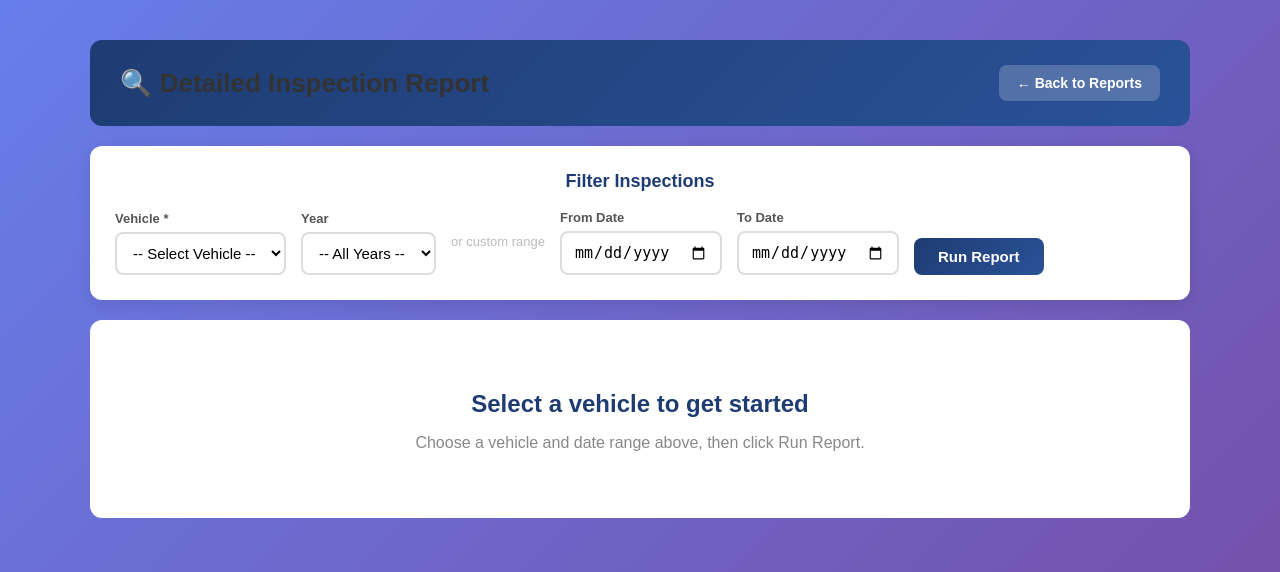
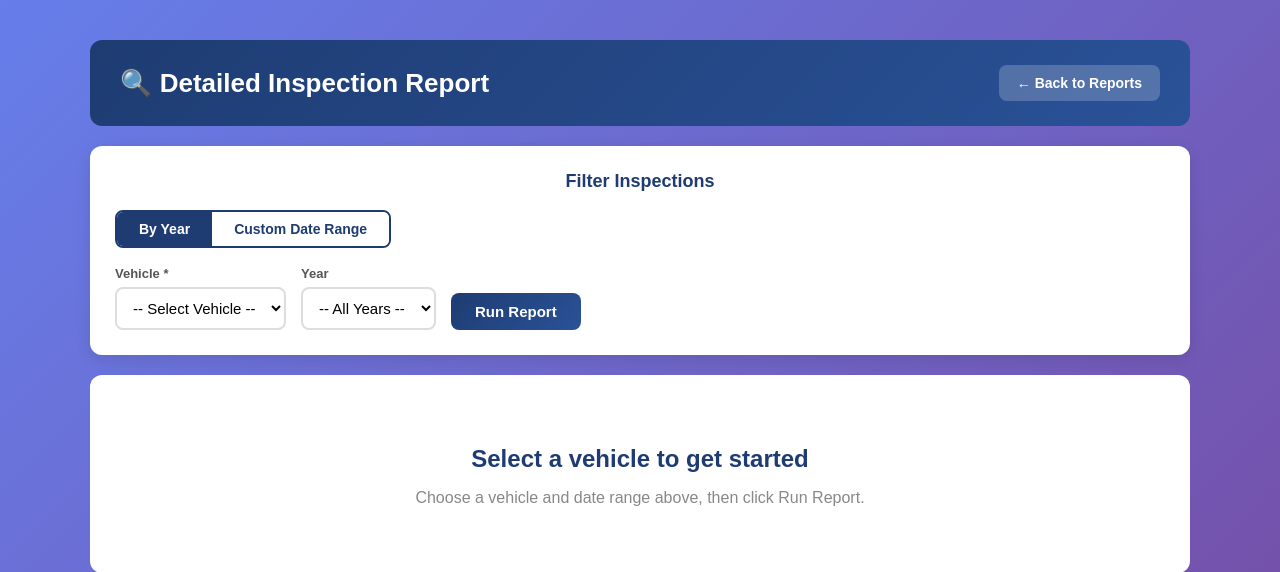
Before and after one commit to mbyrdLCS/Fire-Department-Management-System, a Flask app: page /reports/vehicle-inspections/detail-view in a window 1280 px wide. Shown: the top 572 px of the page. Run offline with Flask 2, Linux system fonts and the light colour scheme; the visitor is signed in with stand-in values (Sample User, id 1); data that the repository does not hold is empty; parts of the project's set-up code (start-up, migrations or seed data) failed here and were passed over.

Commit message:
Improve detail report filter UI: fix white header text, add By Year / Custom Range tabs
Co-Authored-By: Claude Sonnet 4.6 <noreply@anthropic.com>

```diff
--- a/flask_app/templates/inspection_detail_view.html
+++ b/flask_app/templates/inspection_detail_view.html
@@ -10,7 +10,7 @@
         .container { max-width: 1100px; margin: 0 auto; }
 
         .header { background: linear-gradient(135deg, #1e3c72 0%, #2a5298 100%); color: white; padding: 25px 30px; border-radius: 12px; margin-bottom: 20px; display: flex; align-items: center; justify-content: space-between; flex-wrap: wrap; gap: 15px; }
-        .header h1 { margin: 0; font-size: 26px; }
+        .header h1 { margin: 0; font-size: 26px; color: white; }
         .back-btn { background: rgba(255,255,255,0.2); color: white; padding: 10px 18px; border-radius: 8px; text-decoration: none; font-weight: 600; font-size: 14px; }
         .back-btn:hover { background: rgba(255,255,255,0.3); }
 
@@ -23,7 +23,11 @@
         .filter-group select:focus, .filter-group input:focus { border-color: #667eea; outline: none; }
         .btn-filter { padding: 10px 24px; background: linear-gradient(135deg, #1e3c72, #2a5298); color: white; border: none; border-radius: 8px; font-weight: 700; font-size: 15px; cursor: pointer; }
         .btn-filter:hover { opacity: 0.9; }
-        .divider { color: #bbb; align-self: center; font-size: 13px; padding-bottom: 2px; }
+
+        .mode-tabs { display: flex; gap: 0; margin-bottom: 18px; border: 2px solid #1e3c72; border-radius: 8px; overflow: hidden; width: fit-content; }
+        .mode-tab { padding: 9px 22px; font-size: 14px; font-weight: 700; cursor: pointer; border: none; background: white; color: #1e3c72; transition: background 0.15s; }
+        .mode-tab.active { background: #1e3c72; color: white; }
+        .mode-tab:hover:not(.active) { background: #e8eef8; }
 
         /* Inspection card */
         .inspection-card { background: white; border-radius: 12px; margin-bottom: 25px; box-shadow: 0 4px 15px rgba(0,0,0,0.1); overflow: hidden; }
@@ -79,8 +83,17 @@
     <!-- Filters -->
     <div class="filters">
         <h2>Filter Inspections</h2>
-        <form method="GET" action="{{ url_for('vehicle_inspection_detail_view') }}">
+        <form method="GET" action="{{ url_for('vehicle_inspection_detail_view') }}" id="filter-form">
+
+            <!-- Mode toggle -->
+            {% set use_custom = (start_date or end_date) and not selected_year %}
+            <div class="mode-tabs">
+                <button type="button" class="mode-tab {% if not use_custom %}active{% endif %}" onclick="setMode('year')">By Year</button>
+                <button type="button" class="mode-tab {% if use_custom %}active{% endif %}" onclick="setMode('custom')">Custom Date Range</button>
+            </div>
+
             <div class="filter-row">
+                <!-- Vehicle always visible -->
                 <div class="filter-group">
                     <label>Vehicle *</label>
                     <select name="vehicle_id" required>
@@ -93,9 +106,10 @@
                     </select>
                 </div>
 
-                <div class="filter-group">
+                <!-- Year panel -->
+                <div class="filter-group" id="year-panel" style="{{ 'display:none' if use_custom else '' }}">
                     <label>Year</label>
-                    <select name="year" onchange="this.form.start_date.value=''; this.form.end_date.value='';">
+                    <select name="year" id="year-select">
                         <option value="">-- All Years --</option>
                         {% for y in years %}
                         <option value="{{ y }}" {% if y == selected_year %}selected{% endif %}>{{ y }}</option>
@@ -103,15 +117,14 @@
                     </select>
                 </div>
 
-                <div class="divider">or custom range</div>
-
-                <div class="filter-group">
+                <!-- Custom date panel -->
+                <div class="filter-group" id="custom-panel" style="{{ '' if use_custom else 'display:none' }}">
                     <label>From Date</label>
-                    <input type="date" name="start_date" value="{{ start_date if not selected_year else '' }}">
+                    <input type="date" name="start_date" id="start-date" value="{{ start_date if use_custom else '' }}">
                 </div>
-                <div class="filter-group">
+                <div class="filter-group" id="custom-panel-2" style="{{ '' if use_custom else 'display:none' }}">
                     <label>To Date</label>
-                    <input type="date" name="end_date" value="{{ end_date if not selected_year else '' }}">
+                    <input type="date" name="end_date" id="end-date" value="{{ end_date if use_custom else '' }}">
                 </div>
 
                 <div class="filter-group">
@@ -206,5 +219,31 @@
     {% endif %}
 
 </div>
+
+<script>
+function setMode(mode) {
+    const yearPanel   = document.getElementById('year-panel');
+    const customPanel  = document.getElementById('custom-panel');
+    const customPanel2 = document.getElementById('custom-panel-2');
+    const tabs = document.querySelectorAll('.mode-tab');
+
+    if (mode === 'year') {
+        yearPanel.style.display = '';
+        customPanel.style.display = 'none';
+        customPanel2.style.display = 'none';
+        document.getElementById('start-date').value = '';
+        document.getElementById('end-date').value = '';
+        tabs[0].classList.add('active');
+        tabs[1].classList.remove('active');
+    } else {
+        yearPanel.style.display = 'none';
+        customPanel.style.display = '';
+        customPanel2.style.display = '';
+        document.getElementById('year-select').value = '';
+        tabs[1].classList.add('active');
+        tabs[0].classList.remove('active');
+    }
+}
+</script>
 </body>
 </html>
```
